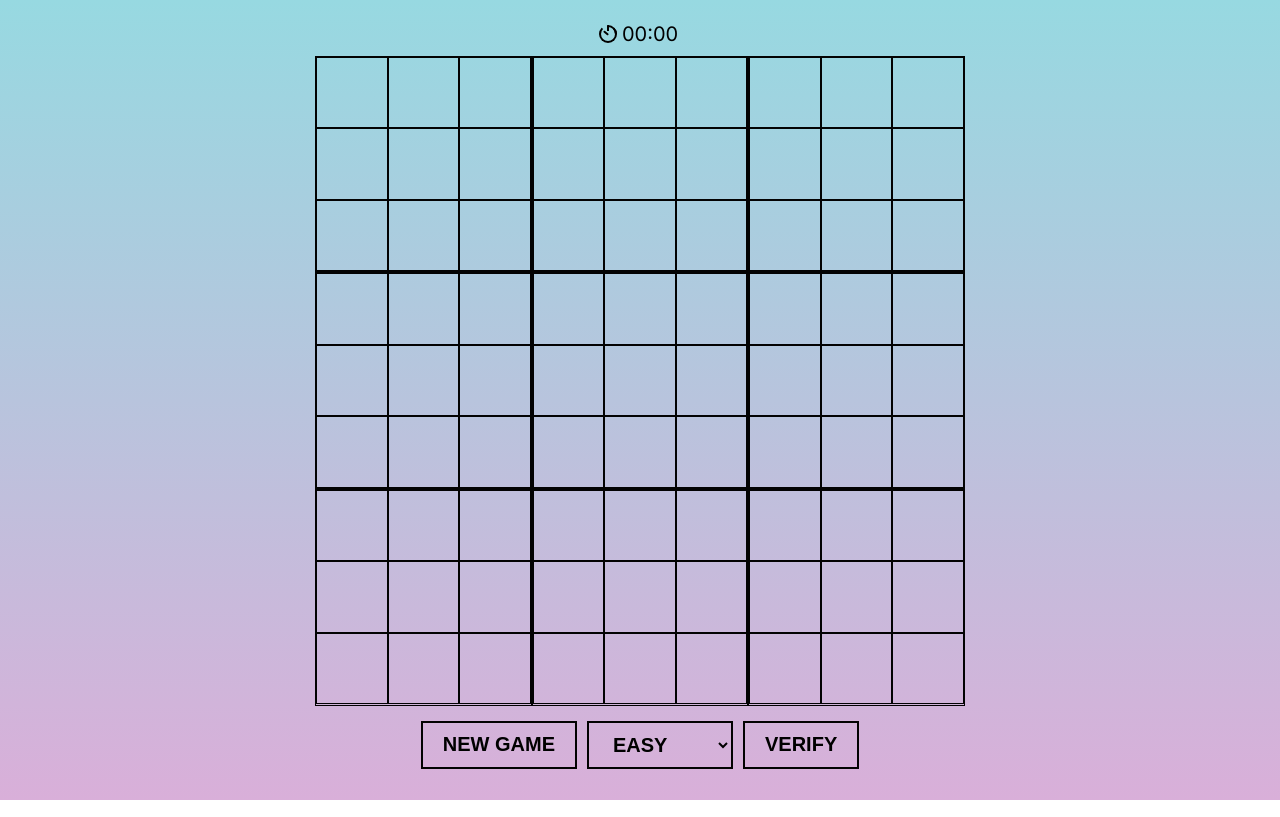
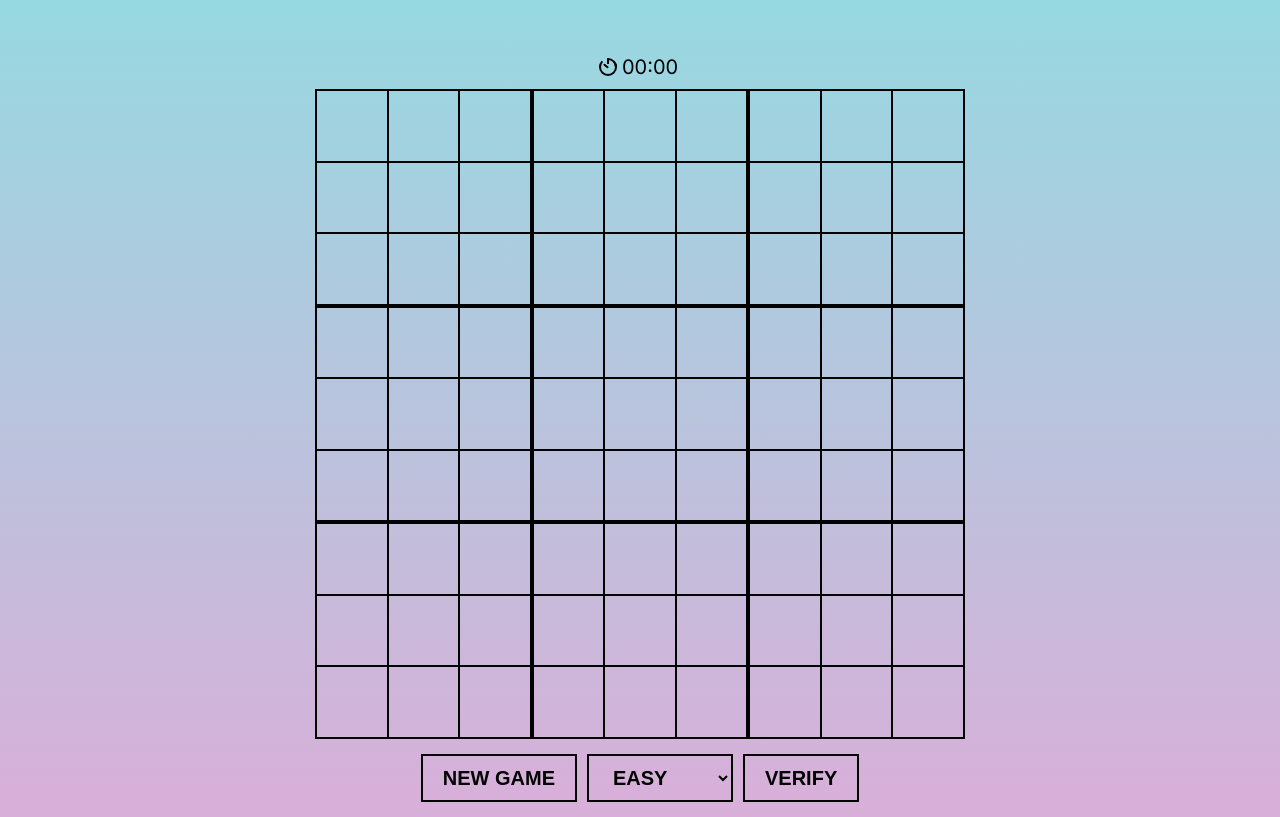
Before and after one commit to hugoderre/sudoku, a website with bundled scripts: page index.html in a window 1280 px wide. Built offline with nearby package versions, Linux system fonts and the light colour scheme.

Commit message:
style: fix container min padding-top

```diff
--- a/src/css/style.scss
+++ b/src/css/style.scss
@@ -19,7 +19,7 @@ html, body {
         display: grid;
         grid-template-rows: 1fr 650px 2fr;
         width: 650px;
-        padding-top: min(50px, 0%);
+        padding-top: min(50px, 5%);
 
         @media (max-width: 650px) {
             max-width: 500px;
```
Also changed, not shown: src/css/style.css.
